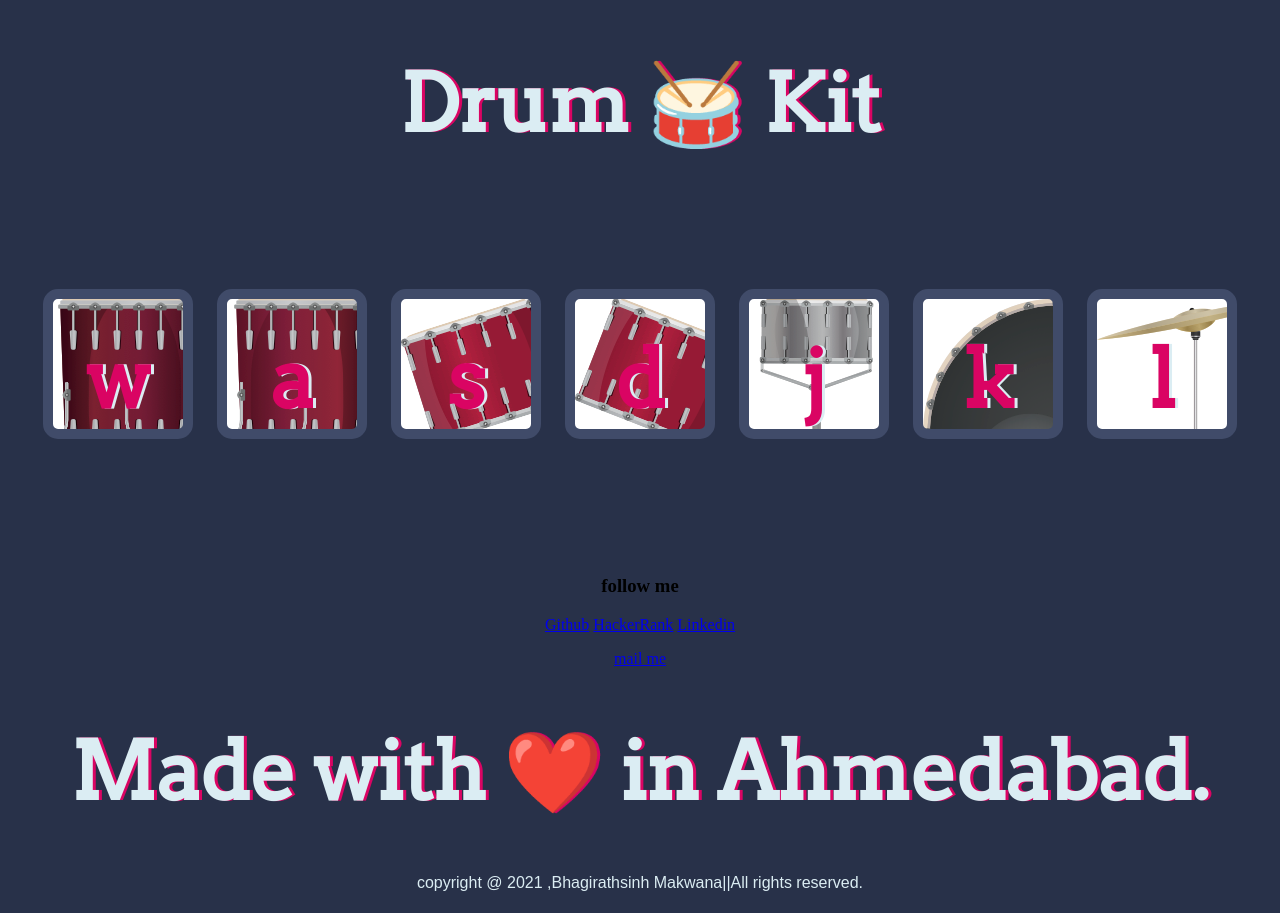
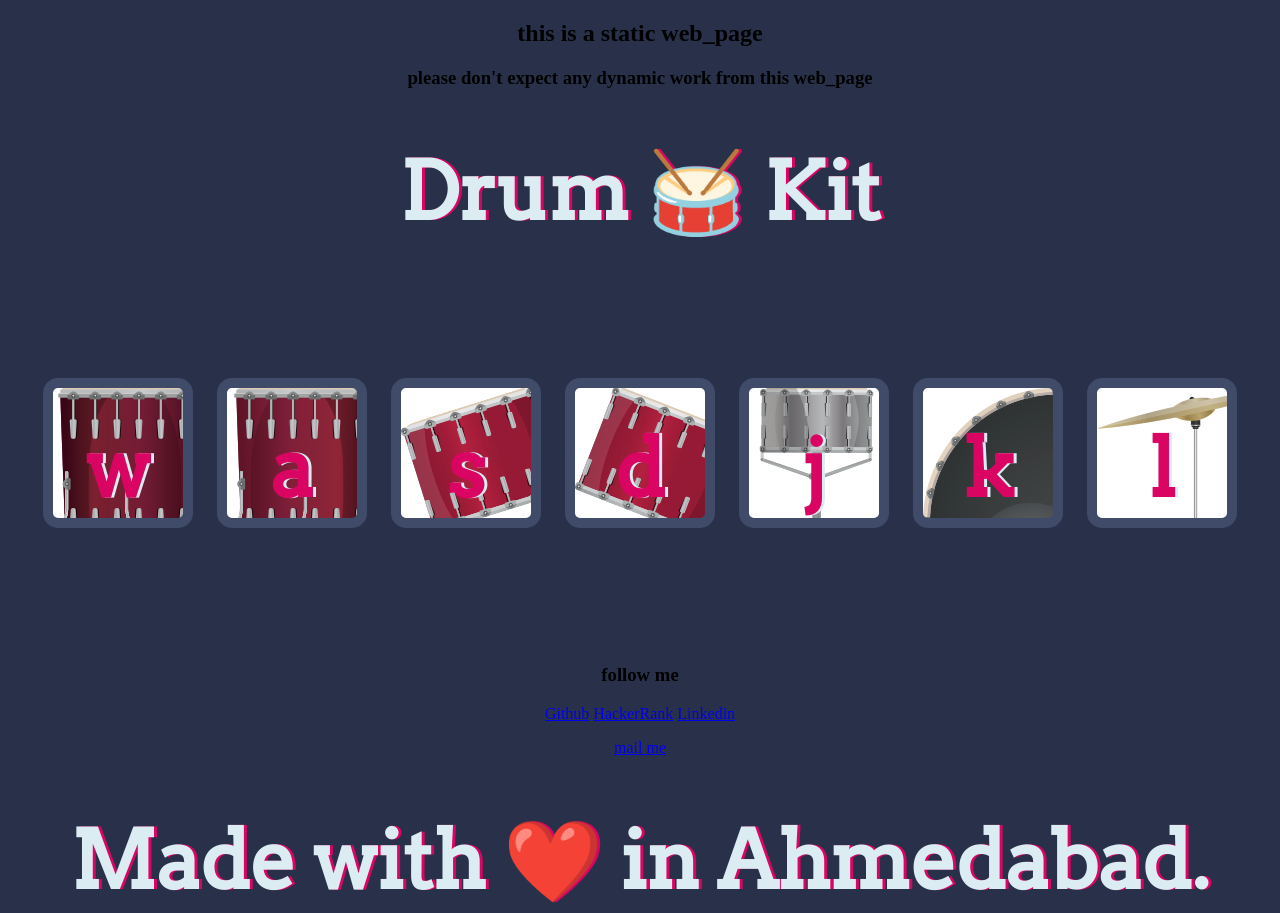
Before and after one commit to Bhagi-developer/Static_Drum-Kit-Game-Website, a plain HTML site: page index.html in a window 1280 px wide. Shown: the top 913 px of the page. Drawn offline with nearby package versions, Linux system fonts and the light colour scheme.

Commit message:
Update index.html

```diff
--- a/index.html
+++ b/index.html
@@ -14,6 +14,17 @@
 </head>
 
 <body>
+
+  <div class="Inroducing_page">
+        <h2 >
+            this is a static web_page
+              </h2>
+
+              <h3>
+                  please don't expect any dynamic work from this web_page
+              </h3>
+
+    </div>
 
   <h1 id="title">Drum 🥁 Kit</h1>
   <div class="set">
```
